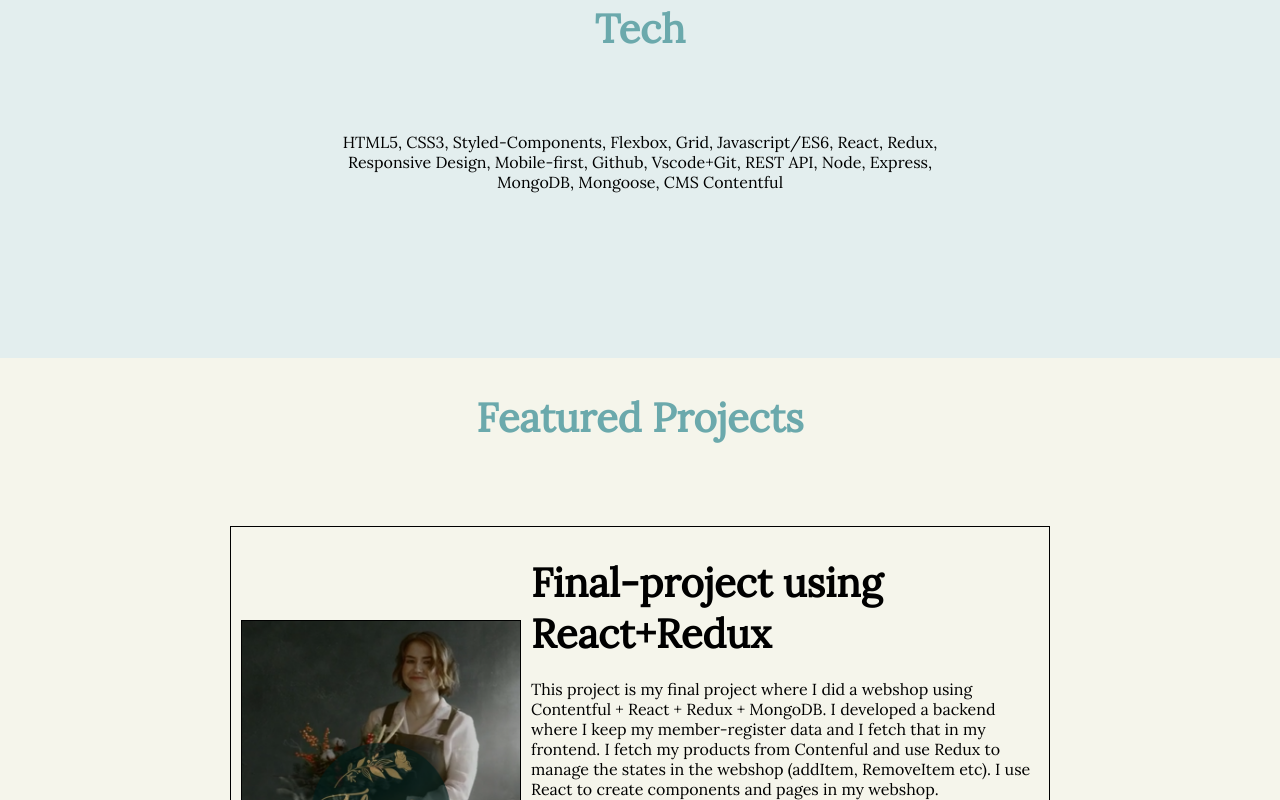
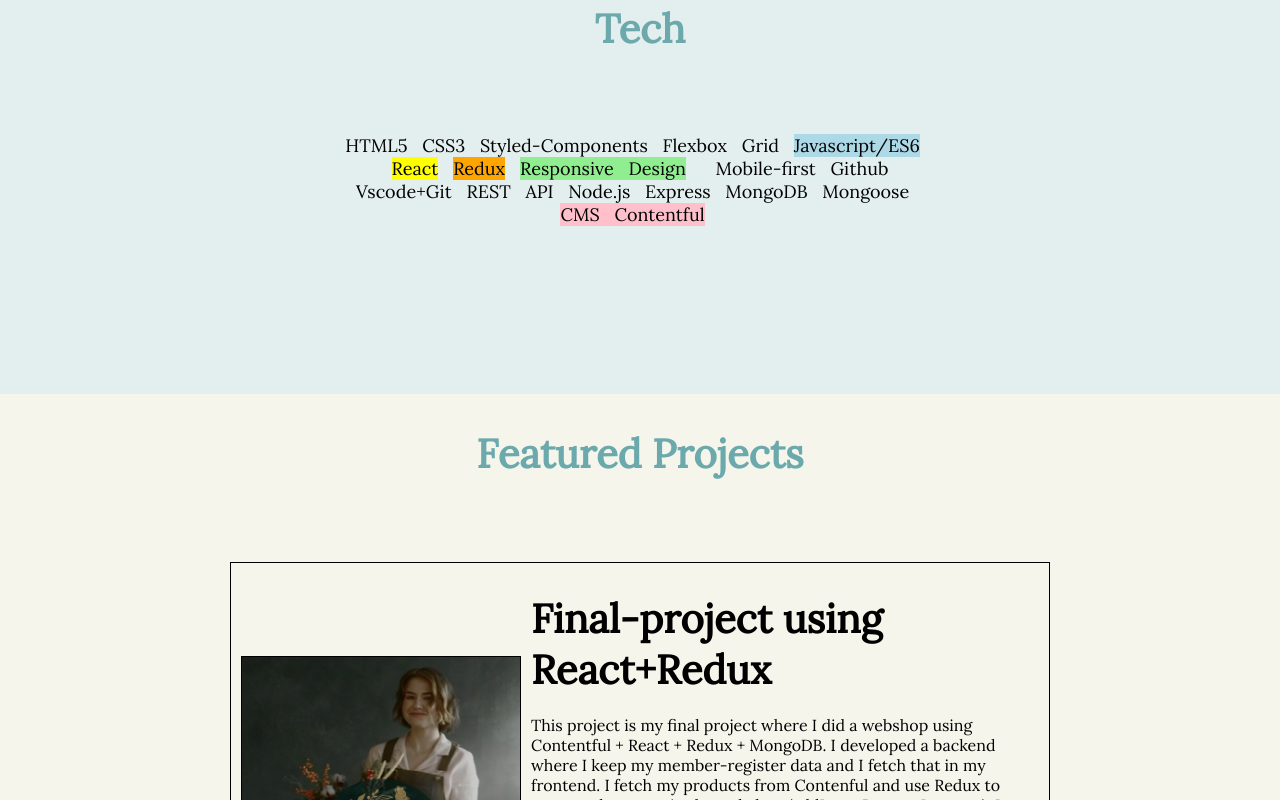
Before and after one commit to NinaWald/react-portfolio, a React (Create React App) app: page / in a window 1280 px wide. Shown: the part 880-1680 px from the top of the page. Built offline with nearby package versions, Linux system fonts and the light colour scheme.

Commit message:
adding highlight color to tech and some changes in projects

```diff
--- a/src/components/Footer.js
+++ b/src/components/Footer.js
@@ -17,6 +17,7 @@ const Footer = () => {
           <h1>
             <a href="mailto:waldreus@gmail.com">waldreus@gmail.com</a>
           </h1>
+          <h3>+46 707405478</h3>
         </div>
 
         <div className="icon-container">
--- a/src/components/ProjectDataContainer.js
+++ b/src/components/ProjectDataContainer.js
@@ -89,9 +89,9 @@ export const projectsData = [
     id: 'portfolio',
     imageSrc: portfolioImage,
     title: 'Portfolio in React',
-    description: `This is my portfolio made in React,
-    the original portfolio was made in vanilla html before I learned React. The portfolio is made from a design in Figma
-    with a few personal touches. The Demo link is to the original vanilla portfolio.`,
+    description: `This webpage that you are looking at is my portfolio made in React,
+    the original portfolio was made in vanilla html before I learned React. I converted the portfolio from vanilla html to React.
+    The portfolio is made from a design in Figma with a few personal touches. The Demo link below is to the original vanilla portfolio.`,
     techStack: ['React', 'CSS', 'Figma', 'Jsx'],
     liveDemoLink: 'https://moonlit-florentine-db6b06.netlify.app/',
     githubLink: 'https://github.com/NinaWald/react-portfolio'
--- a/src/components/Tech.js
+++ b/src/components/Tech.js
@@ -1,14 +1,23 @@
 import React from 'react';
 
 const TechComponent = () => {
+  const coloredSpanStyle = {
+    marginRight: '15px',
+    display: 'inline-block'
+  };
+
   return (
     <div className="tech">
       <h2>Tech</h2>
-      <p>
-        HTML5, CSS3, Styled-Components,
-        Flexbox, Grid, Javascript/ES6, React,
-        Redux, Responsive Design, Mobile-first, Github, Vscode+Git, REST API,
-        Node, Express, MongoDB, Mongoose, CMS Contentful
+      <p style={{ fontSize: '18px', wordSpacing: '10px' }}>
+        HTML5 CSS3 Styled-Components
+        Flexbox Grid&nbsp;
+        <span style={{ ...coloredSpanStyle, backgroundColor: 'lightblue' }}>Javascript/ES6</span>
+        <span style={{ ...coloredSpanStyle, backgroundColor: 'yellow' }}>React</span>
+        <span style={{ ...coloredSpanStyle, backgroundColor: 'orange' }}>Redux</span>
+        <span style={{ ...coloredSpanStyle, backgroundColor: 'lightgreen' }}>Responsive Design</span> Mobile-first Github Vscode+Git REST API
+        Node.js Express MongoDB Mongoose&nbsp;
+        <span style={{ ...coloredSpanStyle, backgroundColor: 'pink' }}>CMS Contentful</span>
       </p>
     </div>
   );
--- a/src/index.css
+++ b/src/index.css
@@ -244,12 +244,13 @@ button:hover {
   display: flex;
   flex-direction: column;
  justify-content: center;
+ align-items: center;
   margin-top: 20px;
   margin-bottom: 20px;
 }
 
 .article-box {
-  width: 327px;
+  width: 300px;
   height: 340px;
   object-fit: contain;
 }
```
